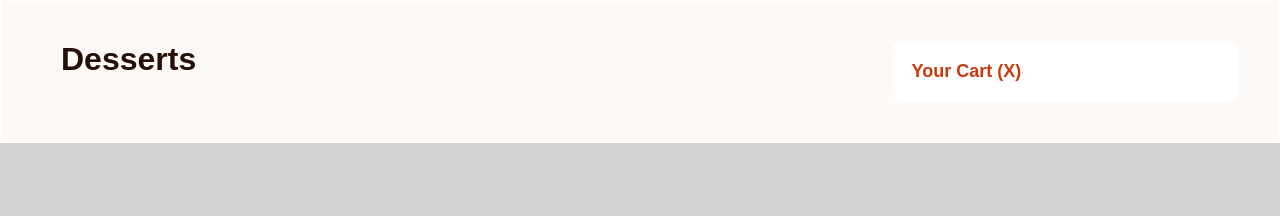
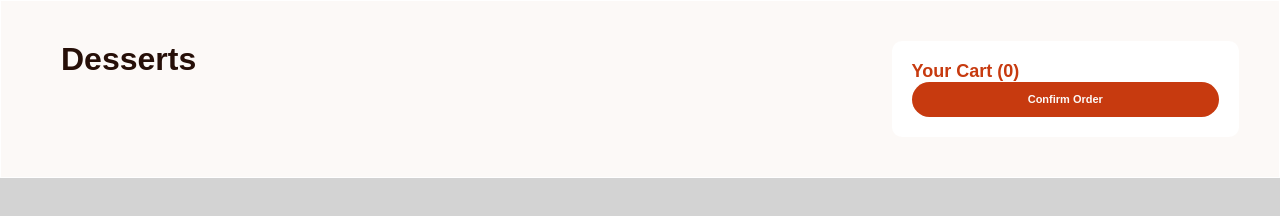
Before and after one commit to Karbbone/Product-list-with-cart, a website built with Vite: page src/product-list-with-cart/index.html in a window 1280 px wide. Built offline with nearby package versions, Linux system fonts and the light colour scheme; a web font is replaced by a local one.

Commit message:
[Style - HTML] Bouton de confirmation de commande

```diff
--- a/src/product-list-with-cart/index.html
+++ b/src/product-list-with-cart/index.html
@@ -13,7 +13,10 @@
         <div class="wrapper">
           <div class="main-section">
             <div class="desserts"><h2 class="title">Desserts</h2></div>
-            <div class="cart"><h3 class="cart-title">Your Cart (X)</h3></div>
+            <div class="cart">
+              <h3 class="cart-title">Your Cart (0)</h3>
+              <button class="cart-button">Confirm Order</button>
+            </div>
           </div>
         </div>
       </main>
--- a/src/product-list-with-cart/sass/main.scss
+++ b/src/product-list-with-cart/sass/main.scss
@@ -10,6 +10,7 @@ $weight-bold: 700;
 
 :root {
   --red: hsl(14, 86%, 42%);
+  --red-hover: hsl(14, 86%, 32%);
   --green: hsl(159, 69%, 38%);
   --rose50: hsl(20, 50%, 98%);
   --rose100: hsl(13, 31%, 94%);
@@ -58,6 +59,13 @@ body {
   }
 }
 
+button {
+  background: none;
+  border: none;
+  outline: none;
+  box-shadow: none;
+}
+
 .main-section {
   background-color: var(--rose50);
   border: 1px solid white;
@@ -93,3 +101,15 @@ body {
   font-weight: $weight-medium;
   margin: 0 0;
 }
+.cart-button {
+  width: 100%;
+  border-radius: 20px;
+  background-color: var(--red);
+  height: 35px;
+  color: var(--rose50);
+  font-weight: $weight-medium;
+  cursor: pointer;
+}
+.cart-button:hover {
+  background-color: var(--red-hover);
+}
```
Also changed, not shown: src/product-list-with-cart/style.css.
